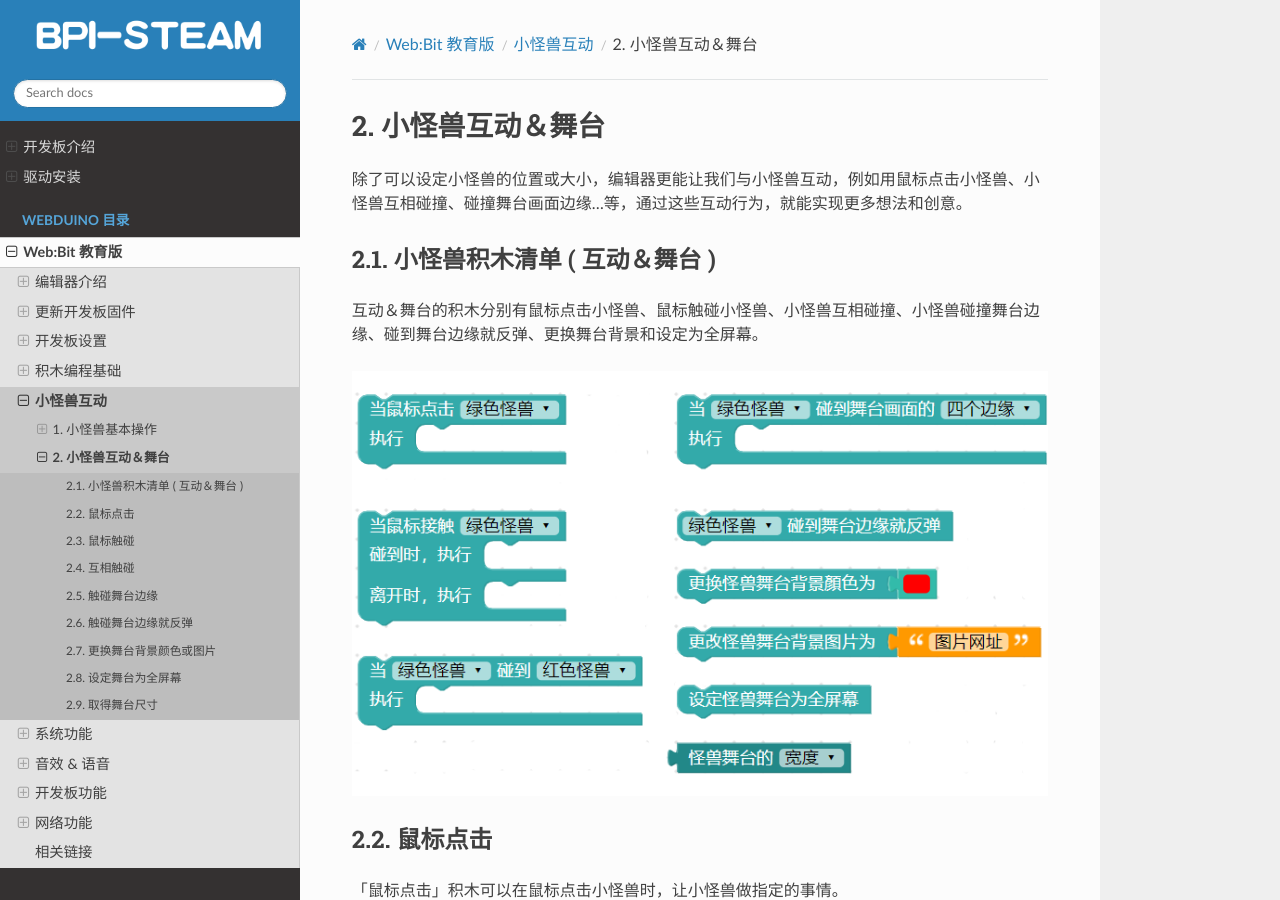
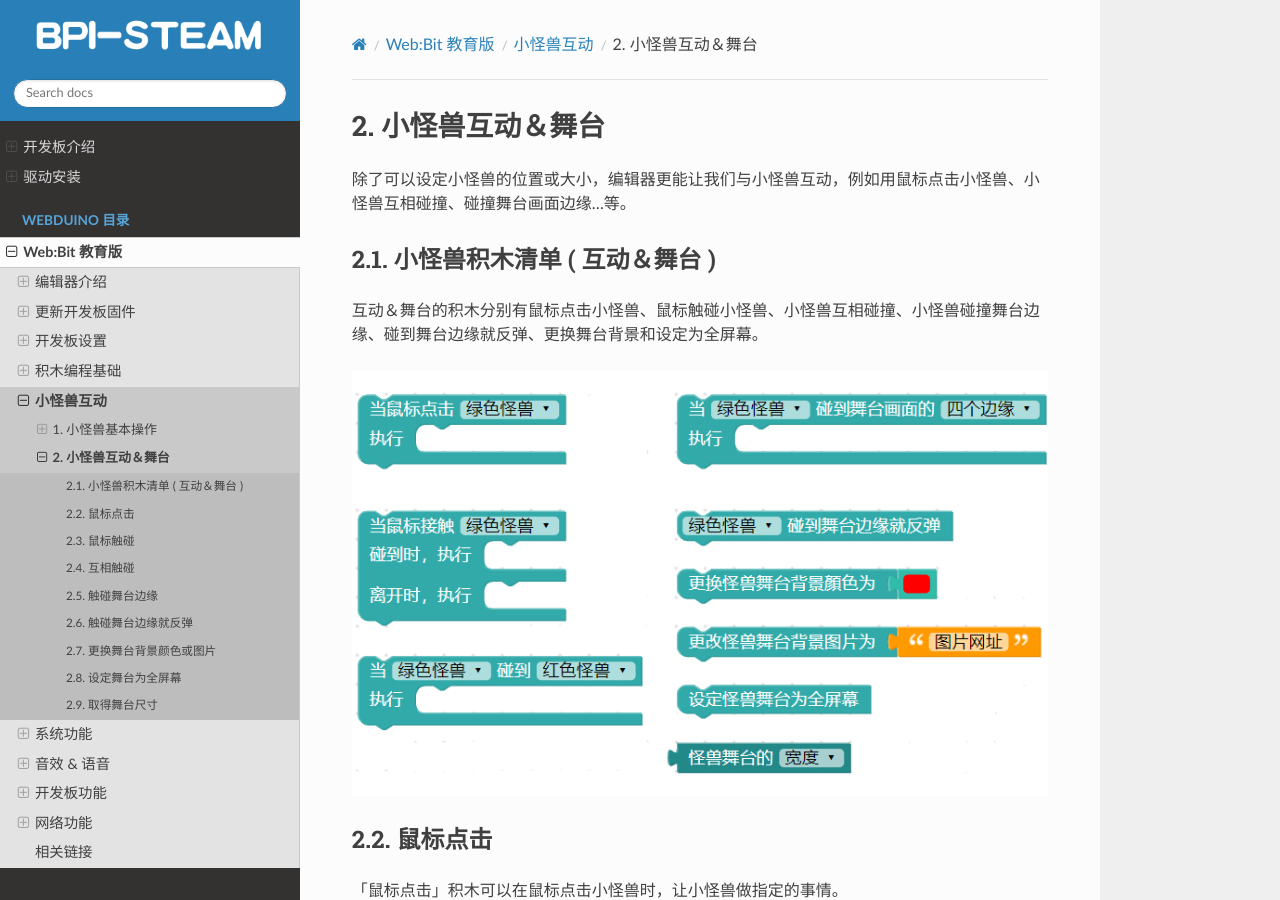
Before and after one commit to BPI-STEAM/simplified_webbit_docs, a Sphinx documentation site: the page built from source/webduino/tutorials/monster/event.md, in a window 1280 px wide and 900 px high. Built offline with Sphinx 7.4.7 and the Read the Docs theme 2.0.0, drawn with Linux system fonts in a browser that asks for light colours; pages that are not in the unit, such as notebooks, are missing from menus.

Commit message:
Update event.md

```diff
--- a/source/webduino/tutorials/monster/event.md
+++ b/source/webduino/tutorials/monster/event.md
@@ -1,6 +1,6 @@
 ## 小怪兽互动＆舞台
 
-除了可以设定小怪兽的位置或大小，编辑器更能让我们与小怪兽互动，例如用鼠标点击小怪兽、小怪兽互相碰撞、碰撞舞台画面边缘...等，通过这些互动行为，就能实现更多想法和创意。
+除了可以设定小怪兽的位置或大小，编辑器更能让我们与小怪兽互动，例如用鼠标点击小怪兽、小怪兽互相碰撞、碰撞舞台画面边缘...等。
 
 ### 小怪兽积木清单 ( 互动＆舞台 )
 
```
